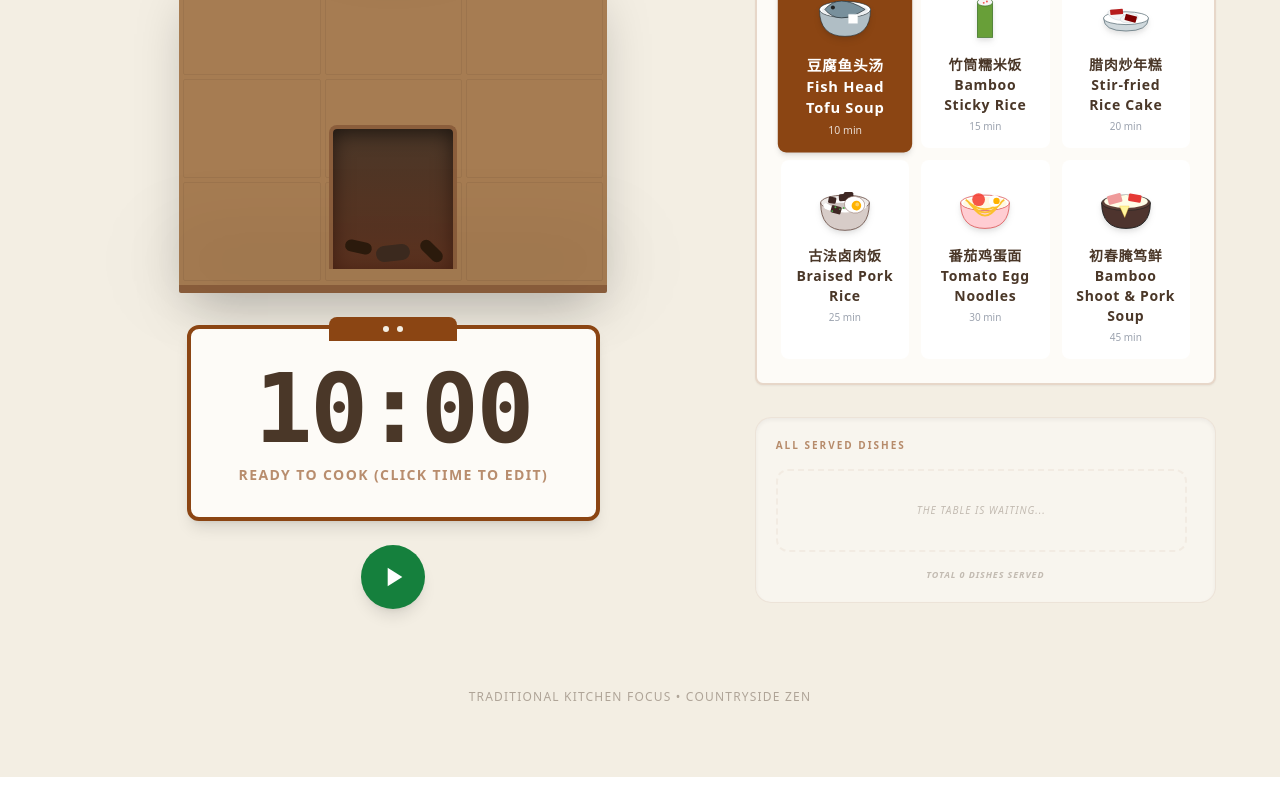
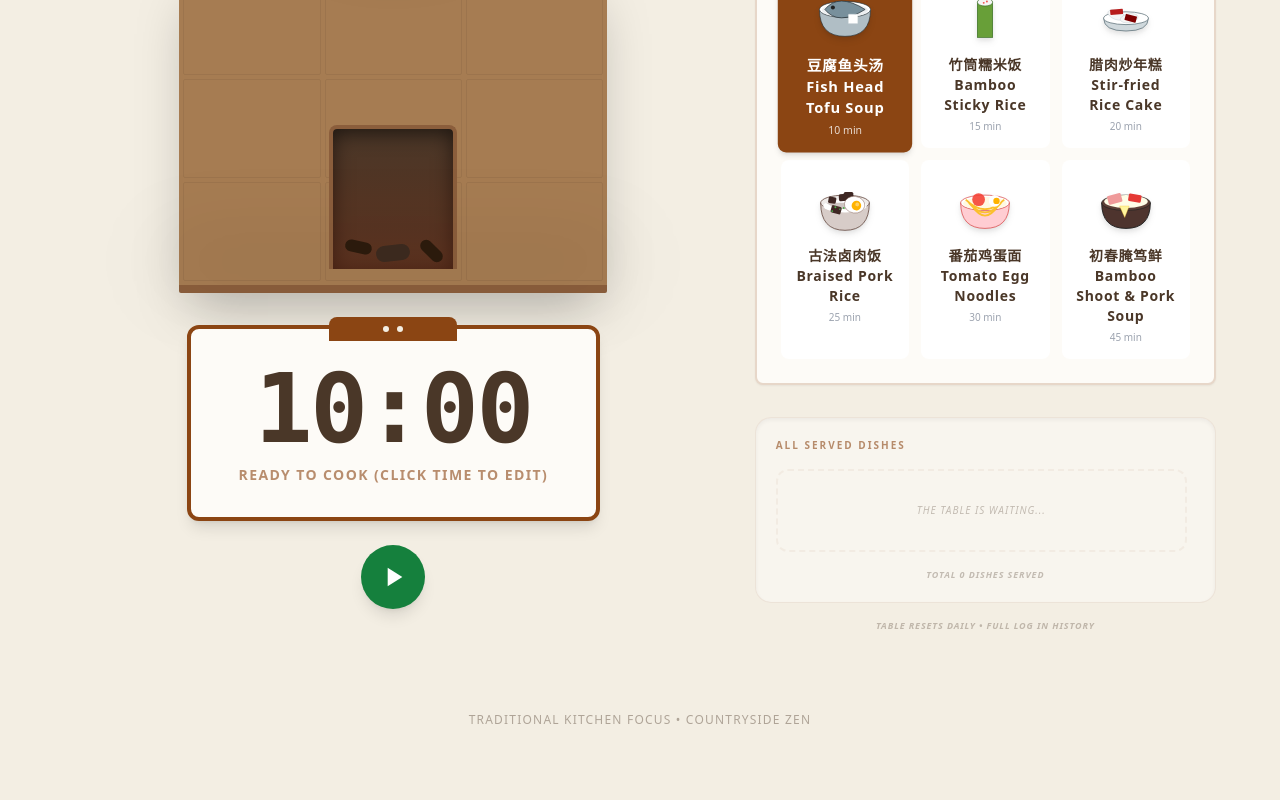
Before and after one commit to hayami1-tech/focus-tool---do-you-like-Chinese-food-, a React (Vite) app: page / in a window 1280 px wide. Shown: the part 410-1210 px from the top of the page. Before the commit the page ends 1187 px from the top, so only its background shows below. Built offline with nearby package versions, Linux system fonts and the light colour scheme.

Commit message:
Update App.tsx

```diff
--- a/App.tsx
+++ b/App.tsx
@@ -1,4 +1,3 @@
-
 import React, { useState, useEffect, useCallback, useRef } from 'react';
 import { TimerMode, FoodItem, TimerStatus, ProjectCategory, FocusRecord } from './types';
 import { FOOD_ITEMS, BREAK_ITEMS } from './constants';
@@ -145,6 +144,14 @@ const App: React.FC = () => {
     setCategoryToDelete(null);
   };
 
+  // 💡 这里的逻辑实现了你的需求：
+  // 过滤出只有当天的记录，用于右侧显示
+  const dailyHistory = history.filter(record => {
+    const recordDate = new Date(record.timestamp).toDateString();
+    const today = new Date().toDateString();
+    return recordDate === today;
+  });
+
   return (
     <div className="min-h-screen bg-[#f3eee3] text-[#4a3728] p-4 md:p-8 flex flex-col items-center">
       <header className="w-full max-w-6xl flex flex-col items-center mb-10 gap-6">
@@ -194,7 +201,6 @@ const App: React.FC = () => {
 
       {activeTab === 'FOCUS' ? (
         <div className="w-full max-w-6xl grid grid-cols-1 lg:grid-cols-12 gap-8 items-start animate-in fade-in slide-in-from-bottom-4 duration-500">
-          {/* Left Column: Stove and Timer */}
           <div className="lg:col-span-7 flex flex-col items-center relative">
             <Stove isCooking={status === 'RUNNING'} food={selectedFood} status={status} />
             <div className="mt-8 w-full">
@@ -210,7 +216,6 @@ const App: React.FC = () => {
             </div>
           </div>
 
-          {/* Right Column: Pantry and Dish Collection - Pushed down to align with Stove Top */}
           <div className="lg:col-span-5 flex flex-col gap-0 h-full lg:mt-24">
             <Pantry
               items={mode === TimerMode.FOCUS ? FOOD_ITEMS : BREAK_ITEMS}
@@ -221,14 +226,20 @@ const App: React.FC = () => {
               onModeToggle={toggleMode}
             />
 
-            <DishCollection history={history} />
+            {/* 💡 这里改为只传 dailyHistory (当天的菜) */}
+            <DishCollection history={dailyHistory} />
+
+            <p className="mt-4 text-[9px] text-center opacity-30 font-bold uppercase tracking-widest italic">
+              Table resets daily • Full log in History
+            </p>
           </div>
         </div>
       ) : (
+        /* 💡 历史页面依然传入完整的 history，保证周报月报数据正确 */
         <StatsBoard history={history} categories={categories} />
       )}
 
-      {/* Category Management Modal */}
+      {/* 以下是 Modal 部分，保持原样 */}
       {showCatModal && (
         <div className="fixed inset-0 bg-black/40 backdrop-blur-sm z-50 flex items-center justify-center p-4">
           <div className="bg-[#f3eee3] w-full max-w-md rounded-2xl border-4 border-[#8b4513] shadow-2xl p-6">
@@ -270,7 +281,6 @@ const App: React.FC = () => {
         </div>
       )}
 
-      {/* Merge Confirmation Modal */}
       {showMergeModal && categoryToDelete && (
         <div className="fixed inset-0 bg-black/60 backdrop-blur-md z-[60] flex items-center justify-center p-4">
           <div className="bg-white w-full max-w-sm rounded-3xl p-8 shadow-2xl border-t-8 border-[#8b4513] animate-in zoom-in duration-300">
```
